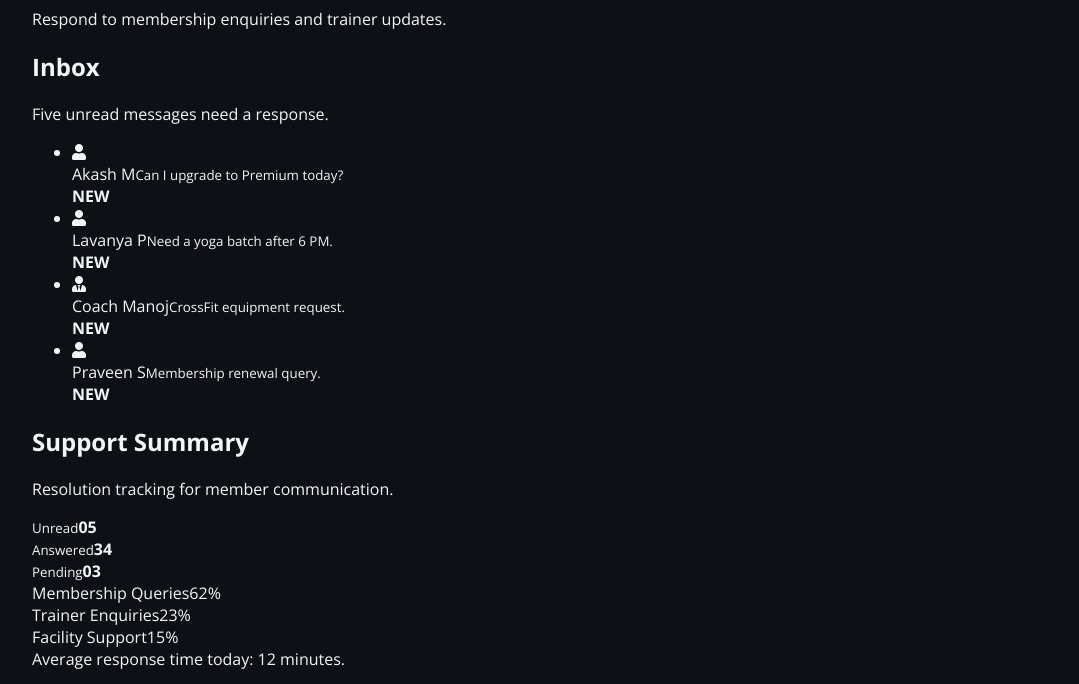
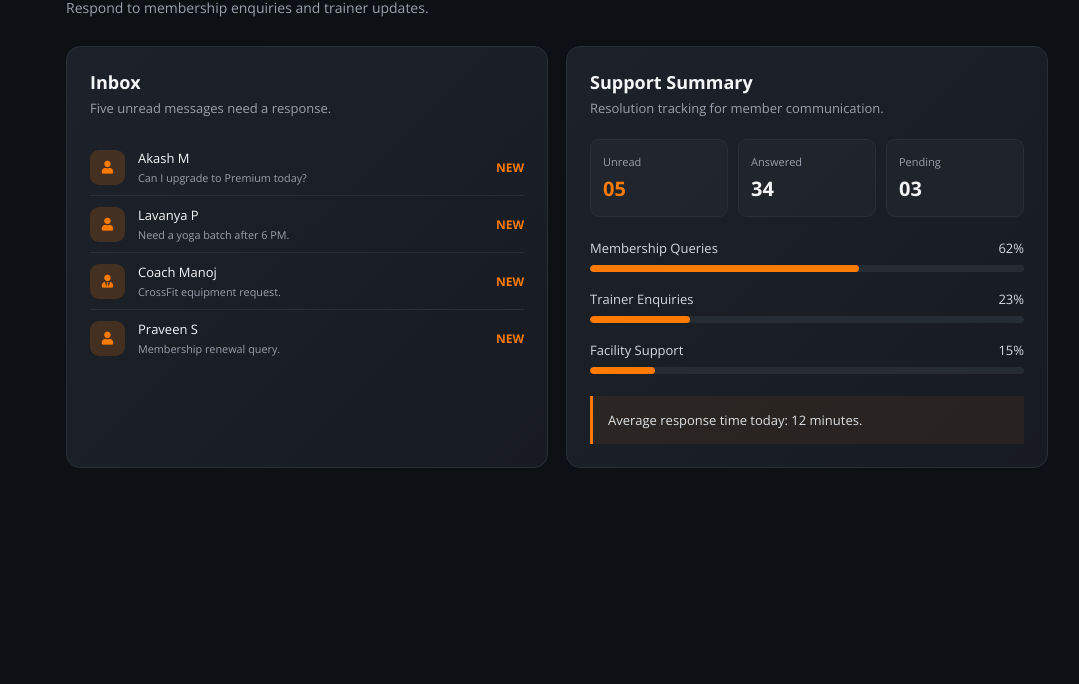
Before and after one commit to aishuwaryadharshini17-rgb/FFF-Gym, a plain HTML site: page messages.html in a window 1280 px wide. Shown: the part 116-800 px from the top of the page, without its empty margins (198-1277 px from the left). Drawn offline with nearby package versions, Linux system fonts and the light colour scheme; a script that the page names is missing.

Commit message:
Add files via upload

```diff
--- a/css/dashboard.css
+++ b/css/dashboard.css
@@ -770,6 +770,198 @@ td img {
     font-weight: 600;
 }
 
+/* Sidebar module pages */
+.module-page {
+    min-width: 0;
+    padding: 38px 34px;
+}
+
+.module-title {
+    margin-bottom: 28px;
+}
+
+.module-title p {
+    margin: 0 0 8px;
+    color: var(--accent);
+    font-size: 12px;
+    font-weight: 700;
+    letter-spacing: .14em;
+    text-transform: uppercase;
+}
+
+.module-title h1 {
+    margin: 0 0 8px;
+    font-size: 30px;
+}
+
+.module-title span {
+    color: var(--muted);
+    font-size: 14px;
+}
+
+.module-sections {
+    display: grid;
+    grid-template-columns: repeat(2, minmax(300px, 1fr));
+    gap: 18px;
+}
+
+.module-section {
+    min-height: 410px;
+    padding: 23px;
+    border: 1px solid var(--border);
+    border-radius: 14px;
+    background: linear-gradient(135deg, var(--surface-2), var(--surface));
+}
+
+.module-section h2 {
+    margin: 0 0 5px;
+    font-size: 18px;
+}
+
+.module-section > p {
+    color: var(--muted);
+    margin: 0 0 22px;
+    font-size: 13px;
+}
+
+.mini-stats {
+    display: grid;
+    grid-template-columns: repeat(3, 1fr);
+    gap: 10px;
+    margin-bottom: 22px;
+}
+
+.mini-stat {
+    padding: 14px 12px;
+    border: 1px solid var(--border);
+    border-radius: 9px;
+    background: rgba(255,255,255,.025);
+}
+
+.mini-stat small {
+    display: block;
+    color: var(--muted);
+    font-size: 11px;
+    margin-bottom: 6px;
+}
+
+.mini-stat strong {
+    font-size: 20px;
+}
+
+.mini-stat strong.accent {
+    color: var(--accent);
+}
+
+.module-list {
+    list-style: none;
+    padding: 0;
+    margin: 0;
+}
+
+.module-list li {
+    min-height: 54px;
+    padding: 10px 0;
+    border-bottom: 1px solid var(--border);
+    display: flex;
+    align-items: center;
+    gap: 13px;
+    font-size: 13px;
+}
+
+.module-list li:last-child {
+    border-bottom: 0;
+}
+
+.module-list i {
+    width: 35px;
+    height: 35px;
+    display: grid;
+    place-items: center;
+    color: var(--accent);
+    border-radius: 9px;
+    background: var(--accent-soft);
+}
+
+.module-list div {
+    flex: 1;
+}
+
+.module-list small {
+    display: block;
+    margin-top: 3px;
+    color: var(--muted);
+}
+
+.module-list strong {
+    color: var(--accent);
+    font-size: 12px;
+    white-space: nowrap;
+}
+
+.module-table {
+    width: 100%;
+}
+
+.module-table th,
+.module-table td {
+    padding: 13px 9px;
+}
+
+.pill {
+    padding: 5px 9px;
+    border-radius: 50px;
+    font-size: 11px;
+    font-weight: 600;
+    color: var(--green);
+    background: rgba(68,199,104,.13);
+}
+
+.pill.orange {
+    color: var(--accent);
+    background: var(--accent-soft);
+}
+
+.pill.red {
+    color: var(--red);
+    background: rgba(240,84,101,.15);
+}
+
+.progress-row {
+    margin: 18px 0;
+}
+
+.progress-row div:first-child {
+    display: flex;
+    justify-content: space-between;
+    margin-bottom: 8px;
+    color: #d4d7dc;
+    font-size: 13px;
+}
+
+.progress-track {
+    height: 7px;
+    overflow: hidden;
+    border-radius: 30px;
+    background: #252c34;
+}
+
+.progress-track i {
+    display: block;
+    height: 100%;
+    border-radius: inherit;
+    background: var(--accent);
+}
+
+.module-note {
+    margin-top: 22px;
+    padding: 15px;
+    border-left: 3px solid var(--accent);
+    background: rgba(255,122,0,.07);
+    color: #dce0e5;
+    font-size: 13px;
+}
+
 @media (max-width: 1600px) {
     .stats {
         grid-template-columns: repeat(3, minmax(190px, 1fr));
@@ -838,6 +1030,14 @@ td img {
     .stats {
         grid-template-columns: repeat(2, minmax(235px, 1fr));
     }
+
+    .module-page {
+        padding: 24px 18px;
+    }
+
+    .module-sections {
+        grid-template-columns: 1fr;
+    }
 }
 
 @media (max-width: 700px) {
@@ -874,4 +1074,8 @@ td img {
     .member-overview {
         flex-direction: column;
     }
+
+    .mini-stats {
+        grid-template-columns: 1fr;
+    }
 }
```
